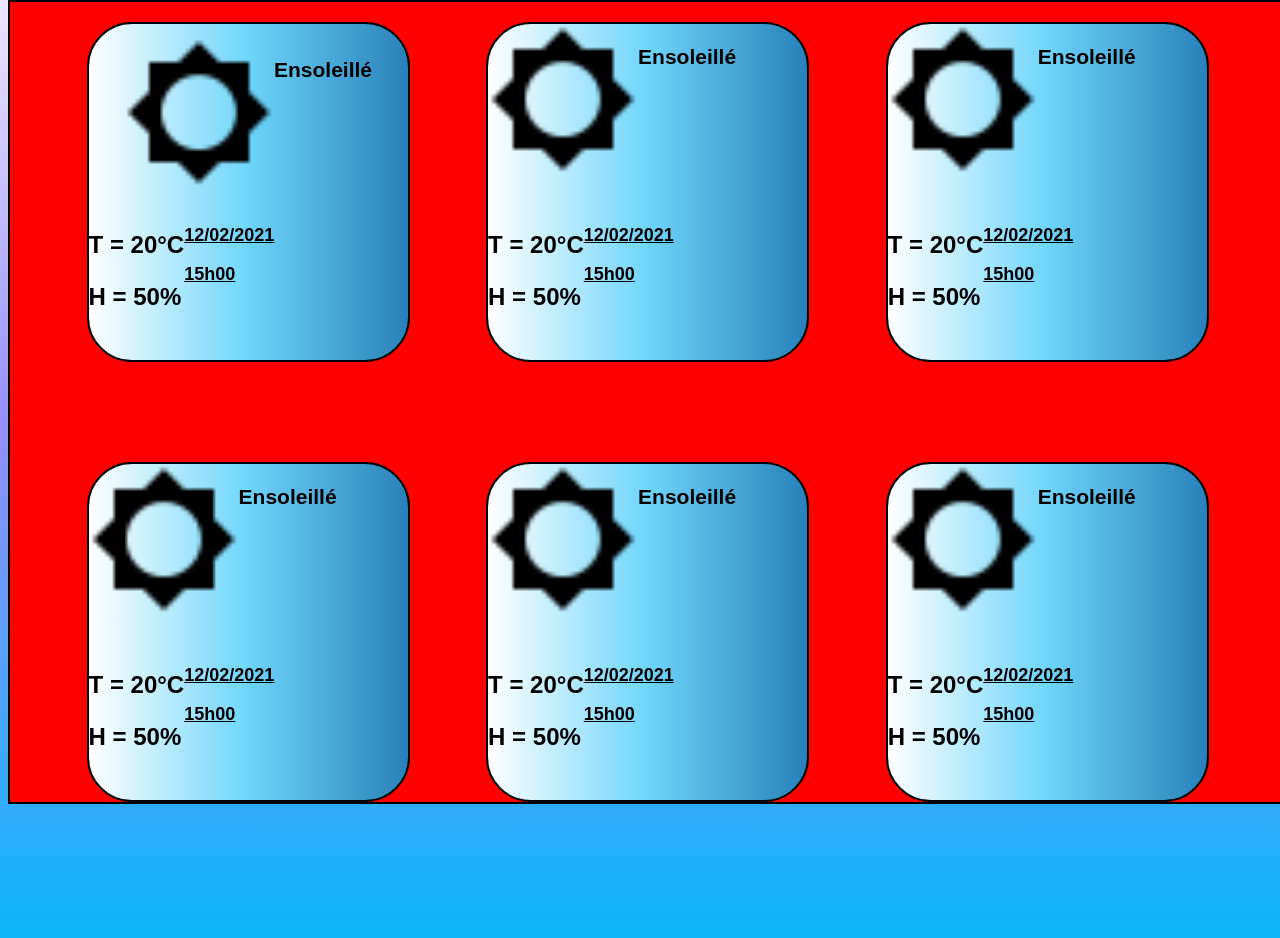
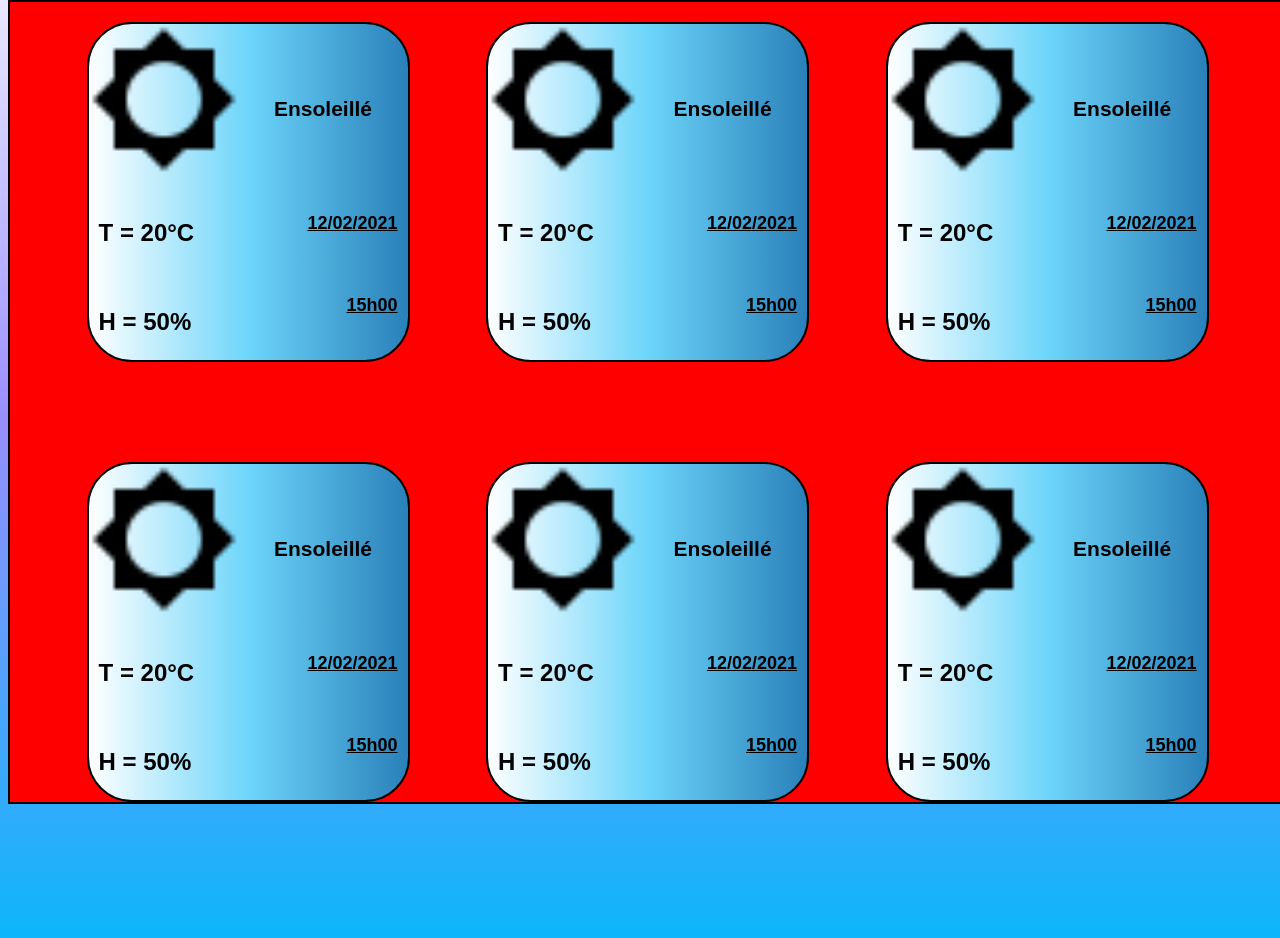
Before and after one commit to kemrode/stationMTO, a PHP site: page /history.html in a window 1280 px wide. Shown: the part 102-1040 px from the top of the page. Run offline with PHP 8.4, Linux system fonts and the light colour scheme.

Commit message:
<feat>3031:adjustments of the position of the historicals elements

```diff
--- a/history.css
+++ b/history.css
@@ -266,7 +266,7 @@ a {
     background: linear-gradient(to right, #FFFFFF, #6DD5FA, #2980B9);
 }
 
-#legendaryAndPicture {
+/* #legendaryAndPicture {
     margin:auto;
     width:auto;
     height: auto;
@@ -274,11 +274,11 @@ a {
     /* flex: auto; */
     flex-direction: row;
 
-}
+} */
 
-.weatherPicture:{
+.weatherPicture:nth-child(1){
     margin: auto;
-    width: auto;
+    /* width: auto; */
     align-self: center;
 }
 .weatherPicture img{
@@ -287,10 +287,10 @@ a {
     min-height: 5em;
 }
 
-.lengendaryPicture:{
+.lengendaryPicture:nth-child(2){
     margin: auto;
-    width: auto;
-    height: 25%;
+    /* width: auto;
+    height: 25%; */
     align-self: center;
 }
 .legendary{
@@ -298,9 +298,9 @@ a {
     font-size: 0.7em;
 }
 
-#tempHumElementsContainer:{
+#tempHumElementsContainer:nth-child(3){
     display: flex;
-    flex-direction:row;
+    flex-direction:column;
     width:auto;
     height:auto;
     align-items: flex-start;
@@ -311,26 +311,29 @@ a {
     align-self: flex-start;
     font-weight: bold;
     font-size: 0.8em;
+    padding-left: 10px;
 }
 
 .weatherHumidty{
-    align-self: flex-end;
+    align-self: flex-start;
     font-weight: bold;
     font-size: 0.8em;
+    padding-left: 10px;
 }
 
-#gdhContainer:{
+#gdhContainer:nth-child(4){
     display: flex;
     flex: auto;
-    flex-direction:row;
-    align-items: flex-end;
+    flex-direction:column;
+    /* align-items: flex-end; */
     justify-content: space-between;
 }
 
 .date{
-    align-self: flex-start;
-    /* padding-bottom: 20px;
-    margin-left: 65px; */
+    display: flex;
+    flex:auto;
+    align-self: flex-end;
+    padding-right: 10px;
 }
 .groupDate{
     font-weight: bold;
@@ -339,9 +342,10 @@ a {
 }
 
 .hour{
+    display:flex;
+    flex:auto;
     align-self: flex-end;
-    /* padding-bottom: 20px;
-    margin-right: 65px; */
+    padding-right: 10px;
 }
 .groupHour{
     font-weight: bold;
--- a/history.html
+++ b/history.html
@@ -73,14 +73,12 @@
             <div id="historyBox">
                 <div id="firstLine">
                     <div id="box">
-                        <div id="legendaryAndPicture">
                             <div class="weatherPicture">
                                 <img src="01_annexes/images/sunExample.png" alt="le temps qu'il fait">
                             </div>
                             <div class="lengendaryPicture">
                                 <p class="legendary">Ensoleillé</p>
                             </div>
-                        </div>
                         <div id="tempHumElementsContainer">
                             <div class="weatherTemperature">
                                 <p class="temperature">T = <span class="temperatureNumber">20</span>°C </p>
```
